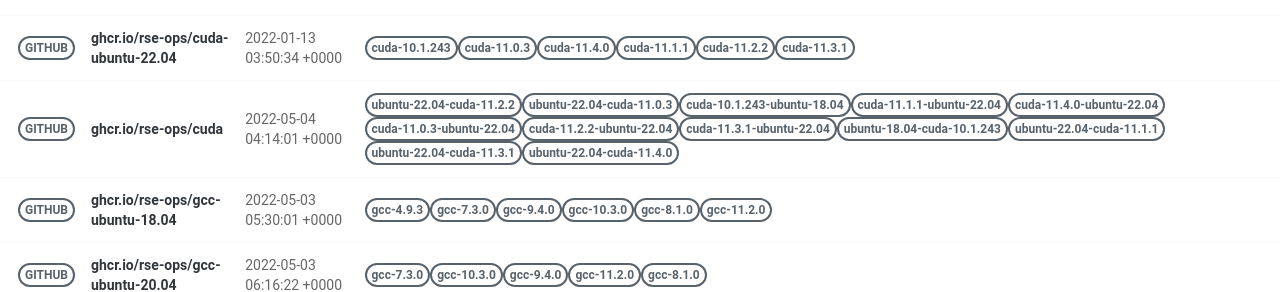
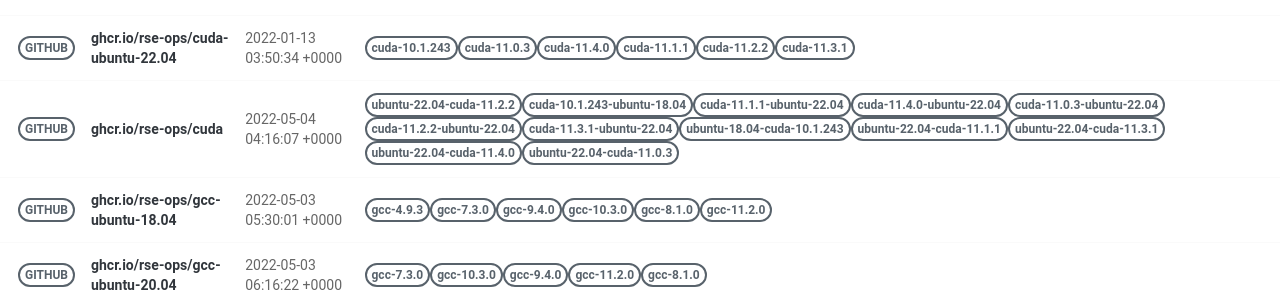
Before and after one commit to rse-ops/docker-images, a Jekyll site: the page built from pages/index.md, in a window 1280 px wide. Shown: the part 414-706 px from the top of the page. Built offline with Jekyll 4.4.1, drawn with Linux system fonts in a browser that asks for light colours; nearby versions of some CDN libraries.

Commit message:
Automated push to update library 2022-05-04

```diff
--- a/_library/ghcr.io-rse-ops-cuda.md
+++ b/_library/ghcr.io-rse-ops-cuda.md
@@ -1,7 +1,7 @@
 ---
 layout: container
 name: ghcr.io/rse-ops/cuda
-updated_at: 2022-05-04 04:14:01.979627
+updated_at: 2022-05-04 04:16:07.623009
 
 
 container_url: https://github.com/orgs/rse-ops/packages/container/package/cuda
```
Also changed, not shown: other parts of _library/ghcr.io-rse-ops-cuda.md (+3 -3 lines).
